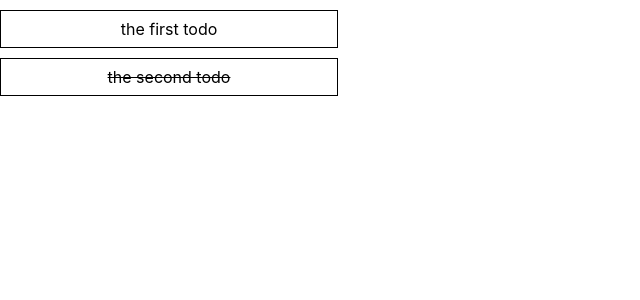
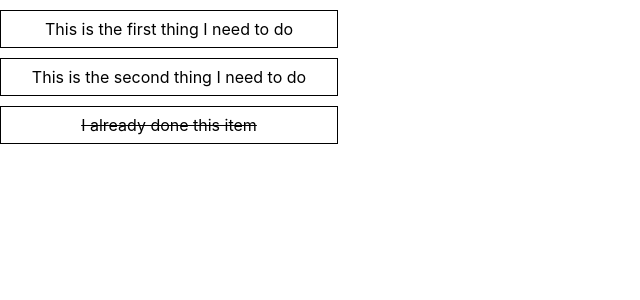
Before and after one commit to JoyceNg-oocl/day10-react-todolist, a React (Create React App) app: page / in a window 1280 px wide. Shown: the top 300 px of the page, without its empty margins (0-640 px from the left). Built offline with nearby package versions, Linux system fonts and the light colour scheme.

Commit message:
feat: refactor todo context and reducer structure

```diff
--- a/src/App.js
+++ b/src/App.js
@@ -1,31 +1,15 @@
-import {createContext, useContext, useReducer} from "react";
+import { useContext, useReducer} from "react";
 import "./App.css"
+import {TodoItem} from "./components/TodoItem";
+import {todoReducer} from "./reducers/TodoReducer";
+import {TodoContext} from "./contexts/TodoContext";
 
 export const initState = [
-  {id: 1, text: "the first todo", done: false},
-  {id: 2, text: "the second todo", done: true},
+  {id: 1, text: "This is the first thing I need to do", done: false},
+  {id: 2, text: "This is the second thing I need to do", done: false},
+  {id: 3, text: "I already done this item", done: true},
 ];
-export const TodoContext = createContext()
-
-function TodoItem(props) {
-  const {state, dispatch} = useContext(TodoContext)
-
-  function makeAsDone() {
-    dispatch({
-      type: "TOGGLE_TODO",
-      payload: {id: props.todo.id}
-    })
-  }
-
-  return <div className={"todo-item"}>
-    <span
-      className={props.todo.done ? "todo-done" : ""}
-      onClick={makeAsDone}
-    >
-      {props.todo.text}
-    </span>
-  </div>
-}
+// export const TodoContext = createContext()
 
 function TodoGroup() {
   const {state, dispatch} = useContext(TodoContext)
@@ -37,27 +21,6 @@ function TodoGroup() {
       })
     }
   </div>
-}
-
-export function todoReducer(state, action) {
-  switch (action.type) {
-    case "TOGGLE_TODO":
-      /// copy
-      const newState = [...state];
-      const id = action.payload.id;
-      return newState.map((value) => {
-        if (value.id === id) {
-          return {
-            id,
-            text: value.text,
-            done: !value.done
-          };
-        }
-        return value
-      })
-    default:
-      return state;
-  }
 }
 
 function App() {
--- /dev/null
+++ b/src/components/TodoItem.jsx
@@ -0,0 +1,23 @@
+import {useContext} from "react";
+import {TodoContext} from "../contexts/TodoContext";
+
+
+export function TodoItem(props) {
+  const {state, dispatch} = useContext(TodoContext)
+
+  function makeAsDone() {
+    dispatch({
+      type: "TOGGLE_TODO",
+      payload: {id: props.todo.id}
+    })
+  }
+
+  return <div className={"todo-item"}>
+    <span
+      className={props.todo.done ? "todo-done" : ""}
+      onClick={makeAsDone}
+    >
+      {props.todo.text}
+    </span>
+  </div>
+}
--- /dev/null
+++ b/src/contexts/TodoContext.jsx
@@ -0,0 +1,3 @@
+import {createContext} from "react";
+
+export const TodoContext = createContext()
--- /dev/null
+++ b/src/reducers/TodoReducer.jsx
@@ -0,0 +1,20 @@
+export function todoReducer(state, action) {
+  switch (action.type) {
+    case "TOGGLE_TODO":
+      /// copy
+      const newState = [...state];
+      const id = action.payload.id;
+      return newState.map((value) => {
+        if (value.id === id) {
+          return {
+            id,
+            text: value.text,
+            done: !value.done
+          };
+        }
+        return value
+      })
+    default:
+      return state;
+  }
+}
```
